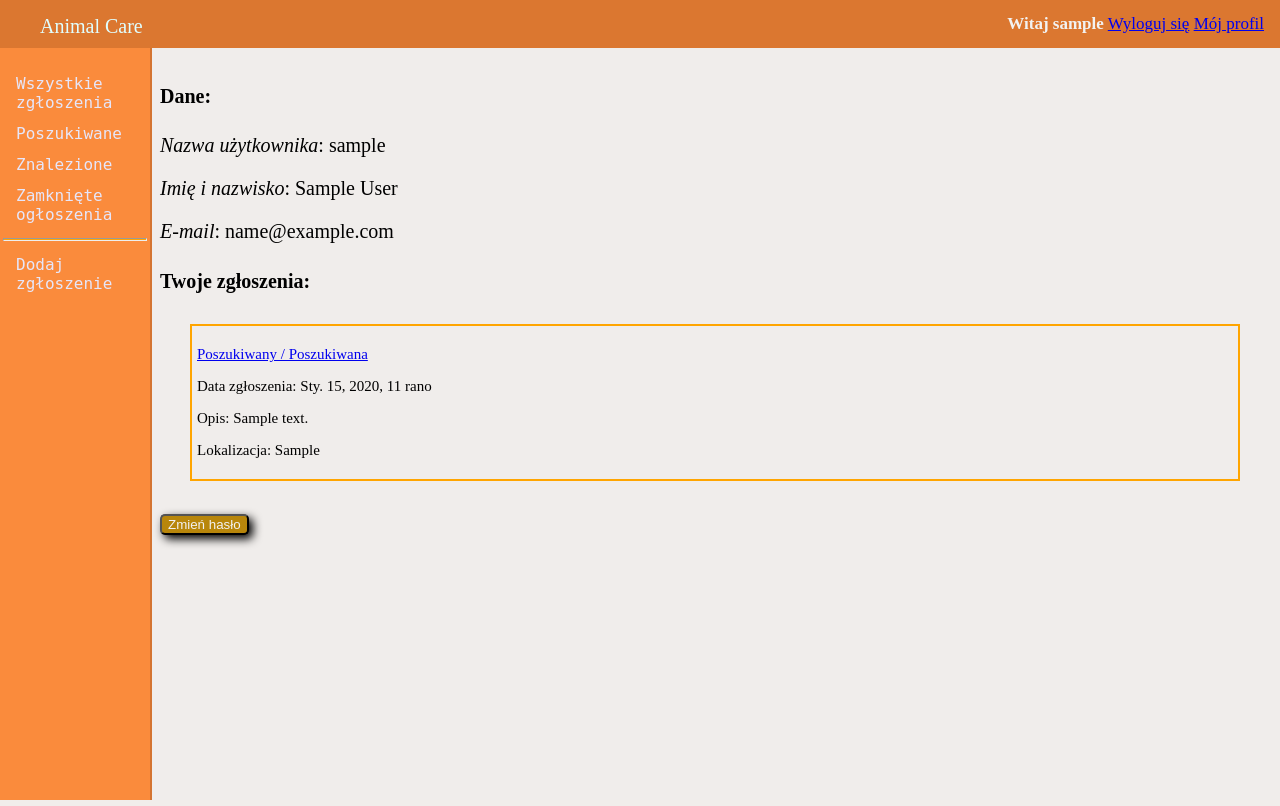
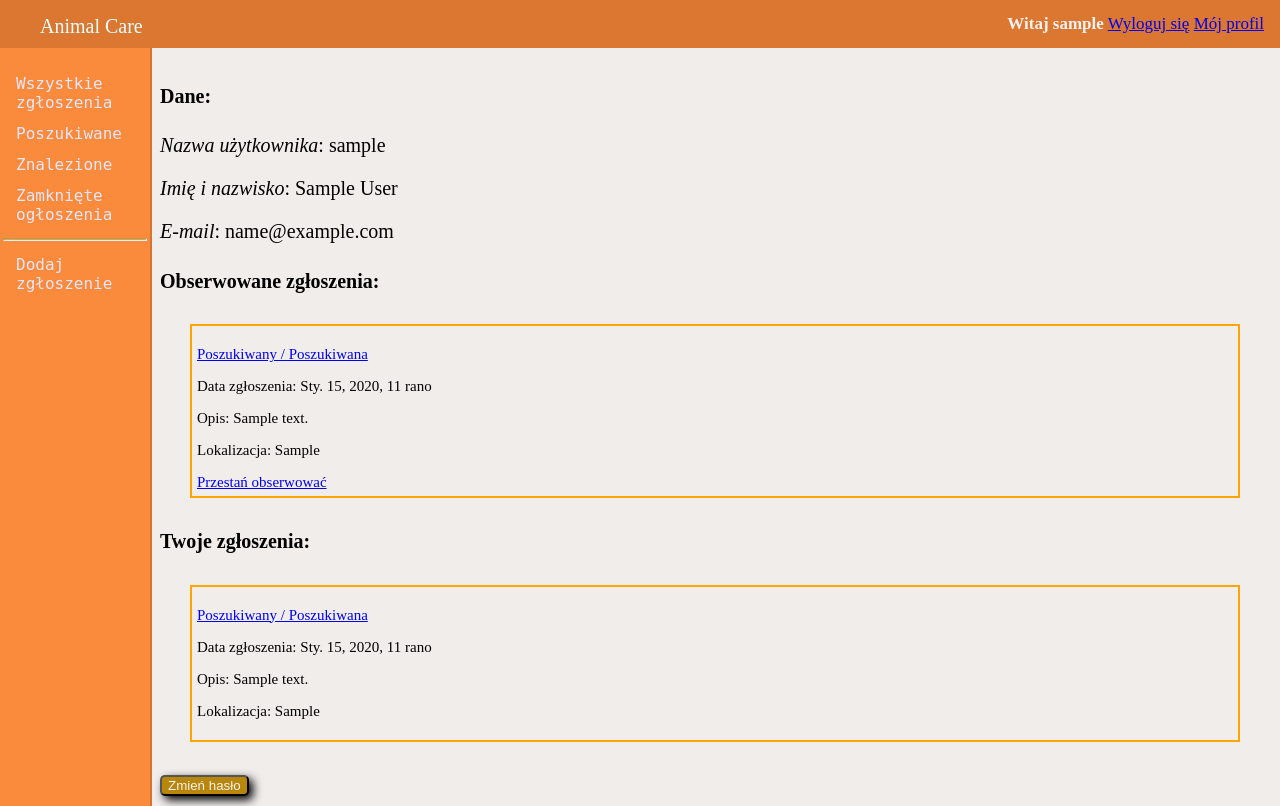
Before and after one commit to krzysiekkosior/animalcare, a Django app: page /accounts/profile/ in a window 1280 px wide. Run offline with Django 3.2, Linux system fonts and the light colour scheme; a user stored in the database is signed in; tables that the repository leaves empty hold one stand-in row (values such as "Sample post").

Commit message:
Added observed cases to profile view + modified redirecting after removing case form observed

```diff
--- a/project/accounts/views.py
+++ b/project/accounts/views.py
@@ -11,7 +11,7 @@ from django.core.mail import EmailMessage
 from accounts.forms import CustomUserCreationForm
 from accounts.models import CustomUser
 from accounts.tokens import account_activation_token
-from main_app.models import Case
+from main_app.models import Case, Observed
 
 
 class SignUpView(CreateView):
@@ -70,8 +70,10 @@ class ProfileView(View):
     def get(self, request):
         object = get_object_or_404(CustomUser, username=request.user.username)
         cases = Case.objects.filter(user=object)
+        observed = Observed.objects.filter(user=request.user)
         ctx = {
             'object': object,
-            'cases': cases
+            'cases': cases,
+            'observed': observed
         }
         return render(request, 'profile.html', ctx)
--- a/project/main_app/views.py
+++ b/project/main_app/views.py
@@ -1,4 +1,5 @@
 from django.contrib.auth.mixins import UserPassesTestMixin, LoginRequiredMixin
+from django.contrib.sites.shortcuts import get_current_site
 from django.http import Http404
 from django.shortcuts import render, redirect, get_object_or_404
 from django.views import View
@@ -208,6 +209,7 @@ class RemoveFromObserved(LoginRequiredMixin, View):
     def get(self, request, case_pk, obs_pk):
         case = get_object_or_404(Case, pk=case_pk)
         observed = get_object_or_404(Observed, pk=obs_pk)
+        current_page = request.META['HTTP_REFERER']
         if observed.user == request.user:
             observed.delete()
-        return redirect(f'/case/{case.pk}')
+        return redirect(current_page)
--- a/project/templates/profile.html
+++ b/project/templates/profile.html
@@ -4,6 +4,22 @@
     <p><i>Nazwa użytkownika</i>: {{ object.username }}</p>
     <p><i>Imię i nazwisko</i>: {{ object.first_name }} {{ object.last_name }}</p>
     <p><i>E-mail</i>: {{ object.email }}</p>
+
+<h4>Obserwowane zgłoszenia:</h4>
+    {% for obs in observed %}
+
+    <div class="comment">
+    <div class="comment-text">
+        <a href="/case/{{case.pk}}"><p>{{obs.case.get_type_display}}</p></a>
+        <p>Data zgłoszenia: {{obs.case.date}}</p>
+        <p>Opis: {{obs.case.description|truncatechars:150}}</p>
+        <p>Lokalizacja: {{obs.case.place|truncatechars:60}}</p>
+        <a href="/case/{{obs.case.pk}}/remove_from_observed/{{obs.pk}}/">Przestań obserwować</a>
+    </div>
+</div>
+    {% empty %}
+    <h5>Brak</h5>
+    {% endfor %}
 
 <h4>Twoje zgłoszenia:</h4>
     {% for case in cases %}
```
